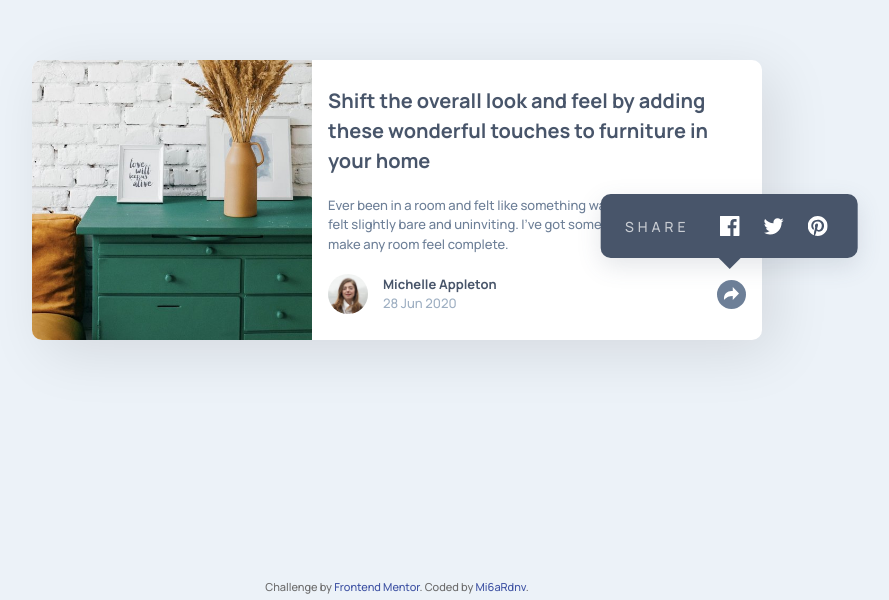
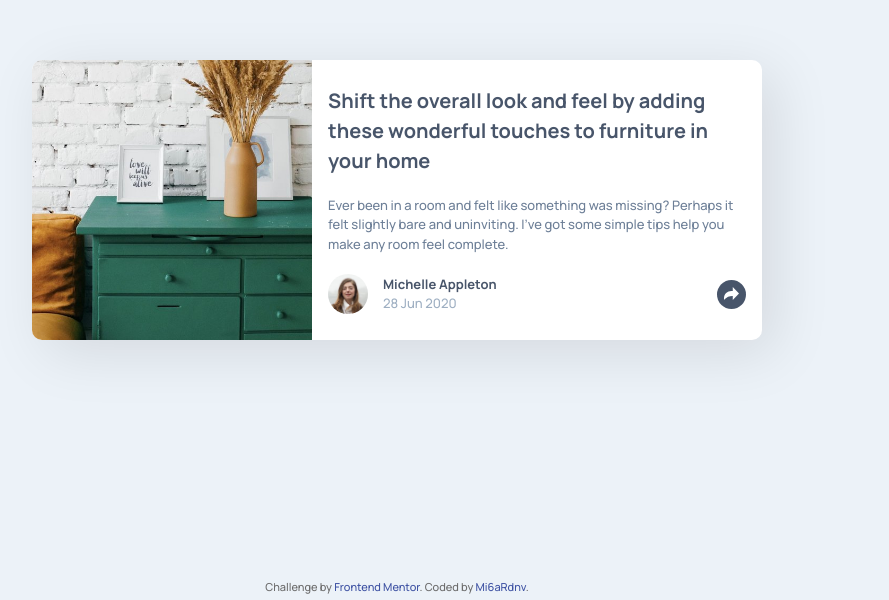
Before and after one commit to Mi6aRdnv/Article-preview-component, a React (Vite) app: page / in a window 1280 px wide. Shown: the part 200-800 px from the top of the page, without its empty margins (243-1132 px from the left). Built offline with nearby package versions, Linux system fonts and the light colour scheme.

Commit message:
feat: add tooltip tonggle

```diff
--- a/src/App.jsx
+++ b/src/App.jsx
@@ -1,12 +1,26 @@
 import "./App.css";
 import BlogPreview from "./components/BlogPreview";
+import PreviewImg from "./assets/images/drawers.jpg";
+import AuthorPhoto from "./assets/images/avatar-michelle.jpg";
 
 function App() {
 	return (
 		<div className="app">
 			<header className="header"></header>
 			<main className="main">
-				<BlogPreview />
+				<BlogPreview
+					content={{
+						previewImg: PreviewImg,
+						title:
+							"Shift the overall look and feel by adding these wonderful touches to furniture in your home",
+						text: "Ever been in a room and felt like something was missing? Perhaps it felt slightly bare and uninviting. I've got some simple tips help you make any room feel complete.",
+					}}
+					author={{
+						photo: AuthorPhoto,
+						name: "Michelle Appleton",
+						date: "28 Jun 2020",
+					}}
+				/>
 			</main>
 			<footer className="footer">
 				<div className="attribution">
--- a/src/components/BlogPreview.jsx
+++ b/src/components/BlogPreview.jsx
@@ -1,45 +1,46 @@
 import Tooltip from "./Tooltip";
 import "./BlogPreview.css";
-// import { useState } from "react";
-import PreviewImg from "../assets/images/drawers.jpg";
+import { useState } from "react";
 import ShareIcon from "../assets/icons/icon-share.svg";
-import AuthorPhoto from "../assets/images/avatar-michelle.jpg";
 
-export default function BlogPreview() {
-	// const [isTooltipVisible, setIsTooltipVisible] = useState(false);
+export default function BlogPreview({ content, author }) {
+	const [isTooltipVisible, setIsTooltipVisible] = useState(false);
+	function toggleTooltip() {
+		setIsTooltipVisible((prev) => !prev);
+	}
 	return (
 		<div className="blog-preview">
 			<div className="blog-preview__img-box">
 				<img
 					className="blog-preview__img"
-					src={PreviewImg}
+					src={content.previewImg}
 					alt="Drawers furniture preview"
 				/>
 			</div>
 			<div className="blog-preview__content-box">
-				<h2 className="blog-preview__title">
-					Shift the overall look and feel by adding these wonderful touches to
-					furniture in your home
-				</h2>
-				<p className="blog-preview__text">
-					Ever been in a room and felt like something was missing? Perhaps it
-					felt slightly bare and uninviting. I've got some simple tips help you
-					make any room feel complete.
-				</p>
+				<h2 className="blog-preview__title">{content.title}</h2>
+				<p className="blog-preview__text">{content.text}</p>
 				<div className="blog-preview__footer">
 					<div className="blog-preview__author author">
 						<img
-							src={AuthorPhoto}
-							alt="Michelle Appleton"
+							src={author.photo}
+							alt={author.name}
 							className="author__photo"
 						/>
 						<div className="author__text-box">
-							<p className="author__name">Michelle Appleton</p>
-							<p className="author__date">28 Jun 2020</p>
+							<p className="author__name">{author.name}</p>
+							<p className="author__date">{author.date}</p>
 						</div>
 					</div>
-					<Tooltip />
-					<button className="blog-preview__share-btn blog-preview__share-btn--active">
+					{isTooltipVisible && <Tooltip />}
+					<button
+						onClick={toggleTooltip}
+						className={
+							isTooltipVisible
+								? "blog-preview__share-btn blog-preview__share-btn--active"
+								: "blog-preview__share-btn"
+						}
+					>
 						<img
 							src={ShareIcon}
 							alt="Share"
```
